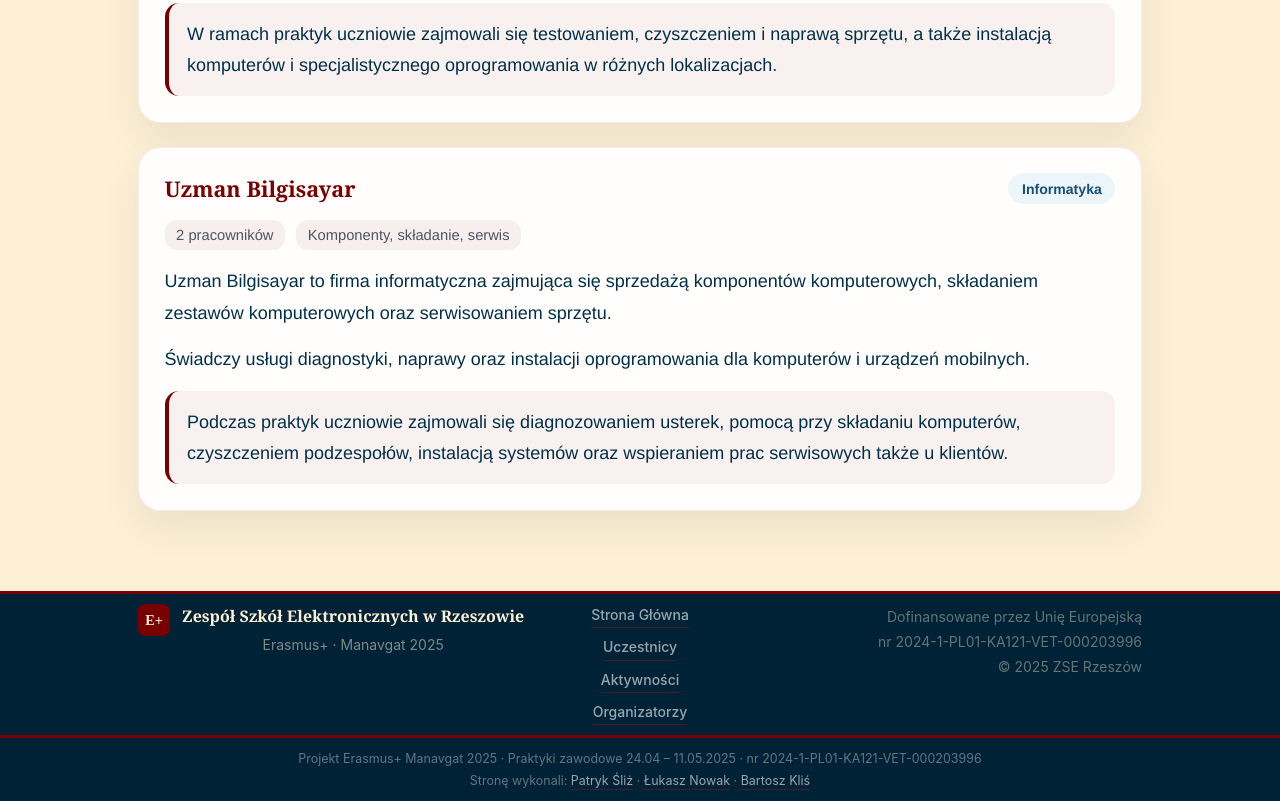
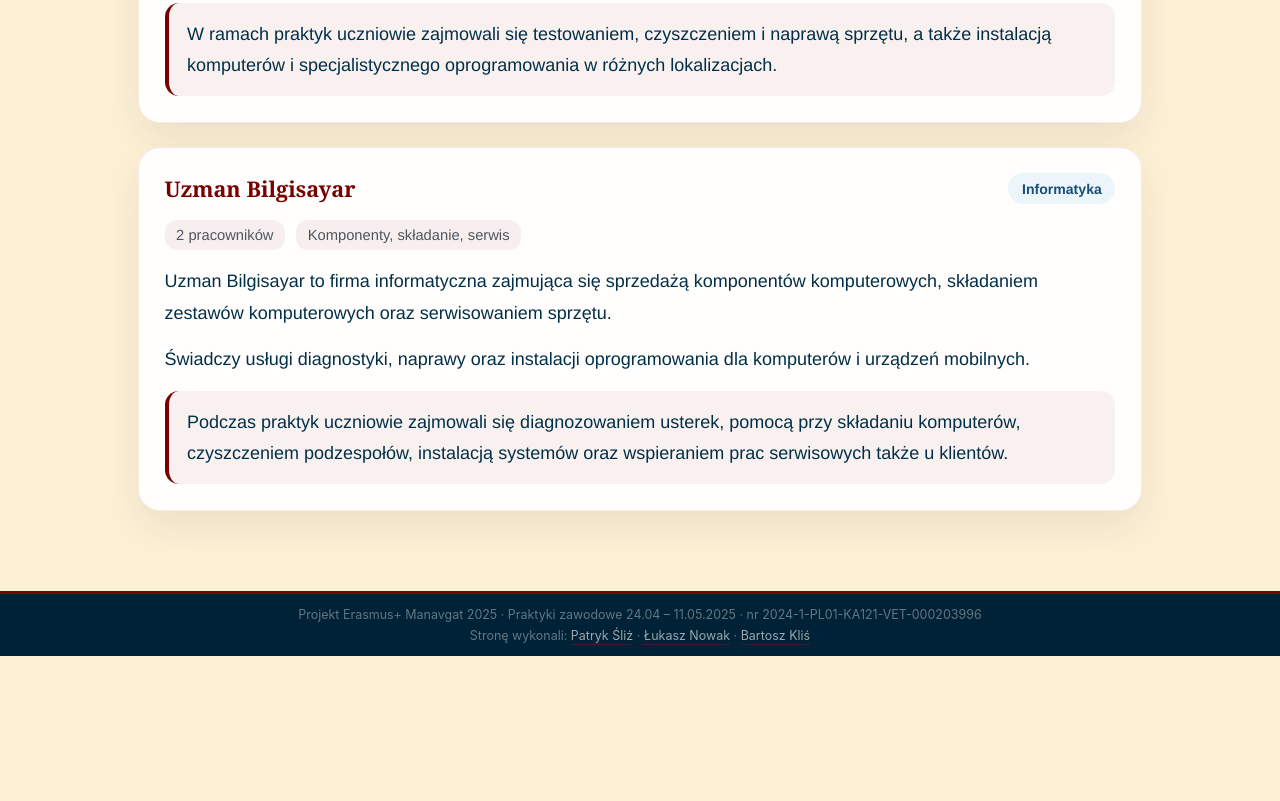
Before and after one commit to Orzech10/ERASMUS-, a plain HTML site: page informatyka.html in a window 1280 px wide. Shown: the part 3866-4667 px from the top of the page. After the commit the page ends 4522 px from the top, so only its background shows below. Drawn offline with Linux system fonts and the light colour scheme; a web font is replaced by a local one.

Commit message:
poprawki footer i nav

```diff
--- a/informatyka.html
+++ b/informatyka.html
@@ -387,37 +387,10 @@
   </main>
 
 
-  <footer class="site-footer">
-    <div class="container footer-inner">
-      <div class="footer-brand">
-        <svg width="32" height="32" viewBox="0 0 36 36" fill="none">
-          <rect width="36" height="36" rx="8" fill="#780000"/>
-          <text x="18" y="24" font-size="16" font-family="serif" font-weight="700" fill="#FDF0D5" text-anchor="middle">E+</text>
-        </svg>
-        <div>
-          <strong>Zespół Szkół Elektronicznych w Rzeszowie</strong>
-          <p>Erasmus+ · Manavgat 2025</p>
-        </div>
-      </div>
-      <nav class="footer-nav">
-        <a href="index.html">Strona Główna</a>
-        <a href="uczestnicy.html">Uczestnicy</a>
-        <a href="aktywnosci.html">Aktywności</a>
-        <a href="organizatorzy.html">Organizatorzy</a>
-      </nav>
-      <p class="footer-legal">
-        Dofinansowane przez Unię Europejską<br>
-        nr 2024-1-PL01-KA121-VET-000203996<br>
-        © 2025 ZSE Rzeszów
-      </p>
-    </div>
+<footer class="site-footer">
+    <p>Projekt Erasmus+ Manavgat 2025 · Praktyki zawodowe 24.04 – 11.05.2025 · nr 2024-1-PL01-KA121-VET-000203996</p>
+    <p>Stronę wykonali: <a href="#" target="_blank" rel="noopener">Patryk Śliż</a> · <a href="#" target="_blank" rel="noopener">Łukasz Nowak</a> · <a href="#" target="_blank" rel="noopener">Bartosz Kliś</a></p>
   </footer>
-
-
- <footer class="site-footer">
-  <p>Projekt Erasmus+ Manavgat 2025 · Praktyki zawodowe 24.04 – 11.05.2025 · nr 2024-1-PL01-KA121-VET-000203996</p>
-  <p>Stronę wykonali: <a href="#" target="_blank" rel="noopener">Patryk Śliż</a> · <a href="#" target="_blank" rel="noopener">Łukasz Nowak</a> · <a href="#" target="_blank" rel="noopener">Bartosz Kliś</a></p>
-</footer>
 
   <script src="js/main.js"></script>
 
```
Also changed, not shown: automatyka.html (+2 -35 lines), elektronika.html (+1 -33 lines), uczestnicy.html (+6 -2 lines).
